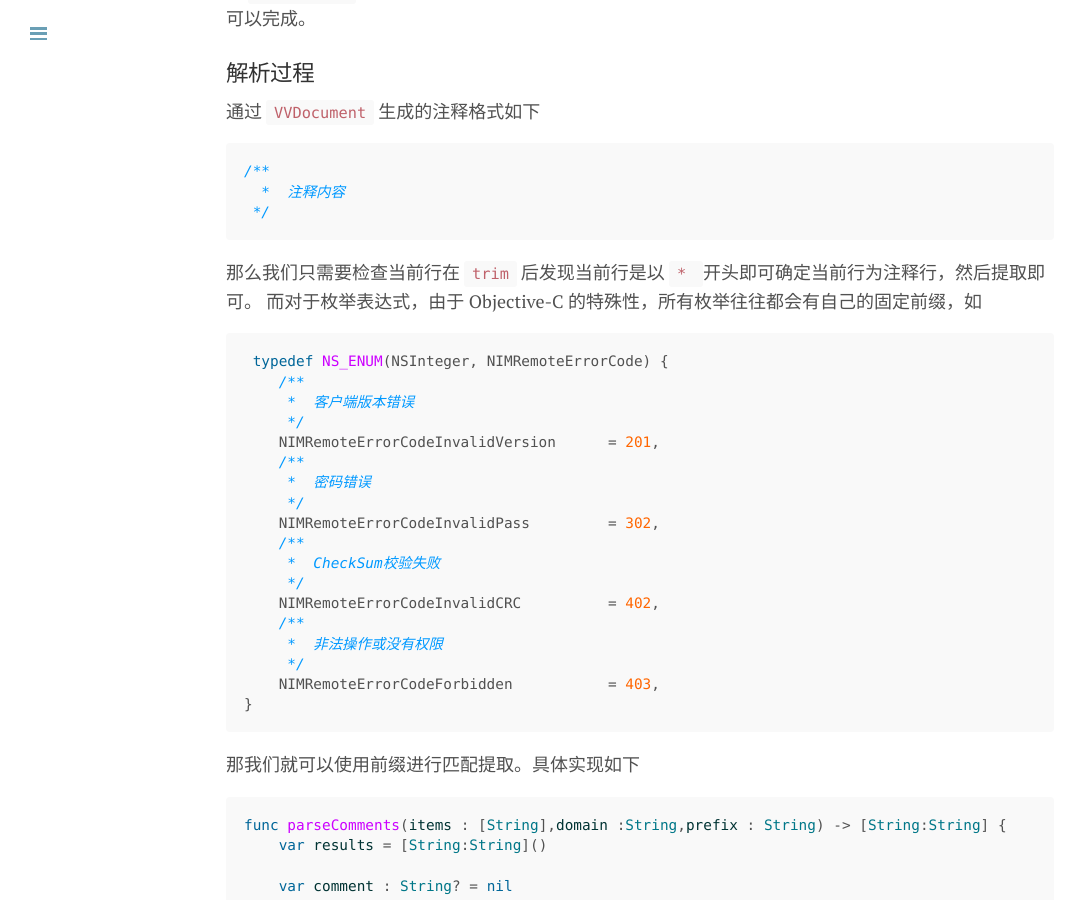
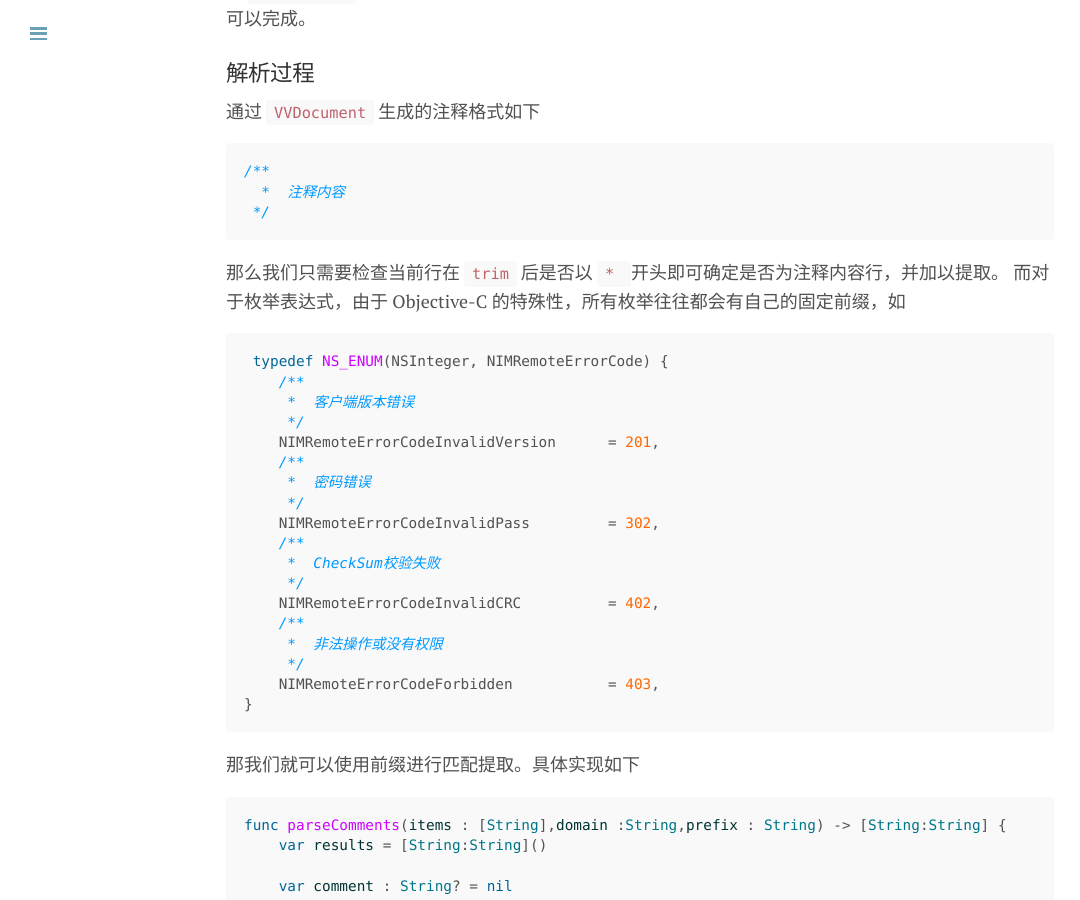
Before and after one commit to xiangwangfeng/xiangwangfeng.github.io, a Jekyll site: the page built from _posts/2017-05-19-NSError NSLocalizedDescription 自动生成.md, in a window 1280 px wide and 900 px high, scrolled down 2096 px. Shown: the whole window, without its empty margins (0-1080 px from the left). Built offline with Jekyll 4.4.1, drawn with Linux system fonts in a browser that asks for light colours.

Commit message:
Update 2017-05-19-NSError NSLocalizedDescription 自动生成.md

````diff
--- a/_posts/2017-05-19-NSError NSLocalizedDescription 自动生成.md
+++ b/_posts/2017-05-19-NSError NSLocalizedDescription 自动生成.md
@@ -59,7 +59,7 @@ NSError *error = [NSError errorWithDomain:NIMLocalErrorDomain
 {
     NSString *message = [self.messages objectForKey:@(code)];
     return message ? [NSError errorWithDomain:domain
-                                   	    code:code
+                                   	     code:code
                                      userInfo:@{NSLocalizedDescriptionKey : message}] :
                      [NSError errorWithDomain:domain
                                    	     code:code
@@ -82,7 +82,7 @@ NSError *error = [NSError errorWithDomain:NIMLocalErrorDomain
   *  注释内容
  */
  ```
-那么我们只需要检查当前行在 `trim` 后发现当前行是以 `* `开头即可确定当前行为注释行，然后提取即可。
+那么我们只需要检查当前行在 `trim` 后是否以 `* `开头即可确定是否为注释内容行，并加以提取。
 而对于枚举表达式，由于 Objective-C 的特殊性，所有枚举往往都会有自己的固定前缀，如
 
  ```objc
````
